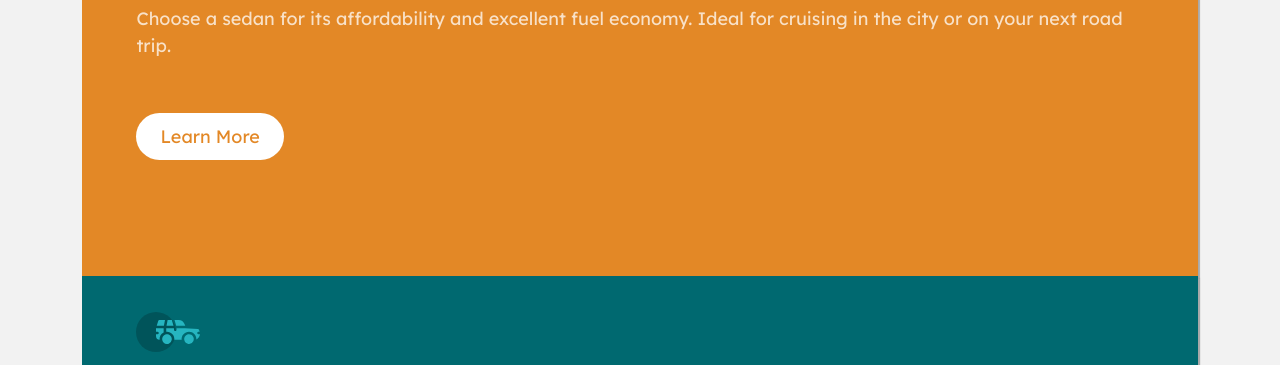
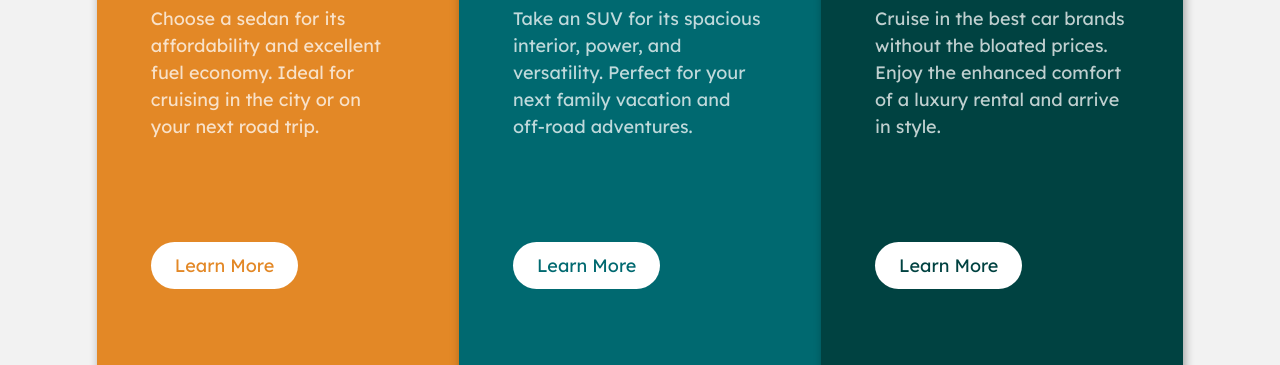
Before and after one commit to christiansiki/FEM-3-column-preview-card, a plain HTML site: page index.html in a window 1280 px wide. Shown: the part 255-620 px from the top of the page. Drawn offline with Linux system fonts and the light colour scheme.

Commit message:
Created desktop layout, fixed button breaking at certain dimensions, worked on footer

```diff
--- a/index.css
+++ b/index.css
@@ -60,7 +60,14 @@ h2 {
 }
 
 p {
+    max-width: 25ch;
     margin-bottom: 4rem;
+}
+
+@media (min-width: 45em) {
+    p {
+        margin-bottom: 7rem;
+    }
 }
 
 /* make images easier to work with */
@@ -149,7 +156,7 @@ select {
 
 .card {
     padding: 2em 3em 7em 3em;
-    box-shadow: 2px 2px 1px rgba(0, 0, 0, 0.3);
+    box-shadow: 2px 2px 10px rgba(0, 0, 0, 0.35);
 }
 
 .card--top {
@@ -163,13 +170,29 @@ select {
 .card-grid {
     display: grid;
     grid-auto-columns: 1fr;
+    grid-template-areas:
+        'one'
+        'two'
+        'three';
     padding-block: 2rem;
     width: min(95%, 70rem);
     margin-inline: auto;
 }
 
+.card:nth-child(1) {
+    grid-area: one;
+}
+
+.card:nth-child(2) {
+    grid-area: two;
+}
+
+.card:nth-child(3) {
+    grid-area: three;
+}
 
 .btn {
+    width: 100%;
     padding: 0.75rem 1.5rem;
     background-color: hsl(var(--clr-white));
     border-radius: 100px;
@@ -188,6 +211,12 @@ select {
     color: black;
 }
 
+.attribution > * {
+    width: 100vw;
+    margin: 0 auto;
+    padding-bottom: 2em;
+}
+
 .attribution__links {
     text-decoration: none;
 }
@@ -196,3 +225,21 @@ select {
 .attribution__links:focus {
     opacity: .5;
 }
+
+/* For laptop screens */
+
+@media (min-width: 55em) {
+    .card-grid {
+        grid-template-areas:
+            'one two three';
+    }
+
+    .card--top {
+        border-radius: 1rem 0 0 1rem ;
+    }
+
+    .card--bottom {
+        border-radius: 0 1rem 1rem 0;
+    }
+
+}
```
